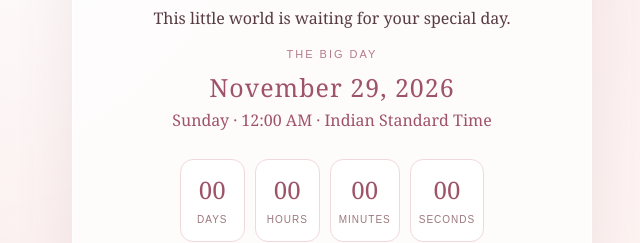
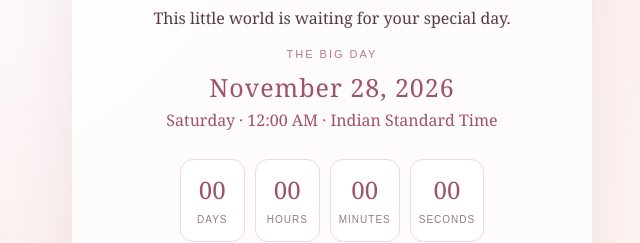
Before and after one commit to fayazfayyu862-beep/baby-birthday-2027, a plain HTML site: page index.html in a window 1280 px wide. Shown: the part 301-544 px from the top of the page, 308-948 px from the left. Drawn offline with Linux system fonts and the light colour scheme.

Commit message:
Update index.html

```diff
--- a/index.html
+++ b/index.html
@@ -579,11 +579,11 @@ footer{
     <div class="eyebrow">THE BIG DAY</div>
 
     <h2 style="color:#9f5368;font-weight:normal;margin:10px 0 5px">
-      November 29, 2026
+      November 28, 2026
     </h2>
 
     <p style="margin:0 0 20px;color:#9f5368">
-      Sunday · 12:00 AM · Indian Standard Time
+      Saturday · 12:00 AM · Indian Standard Time
     </p>
 
     <div id="countdown">
```
